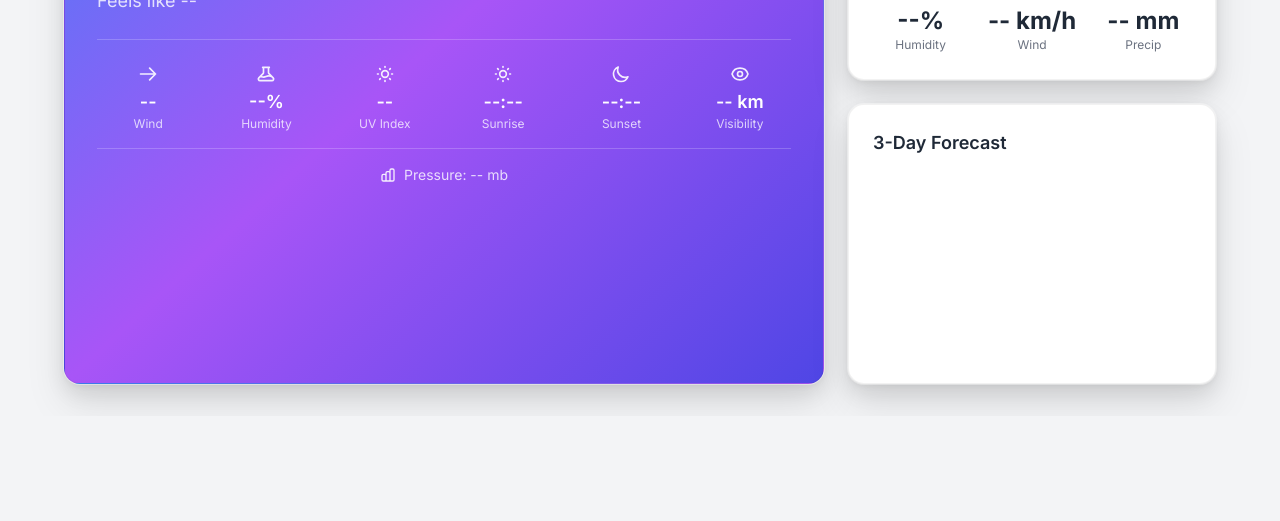
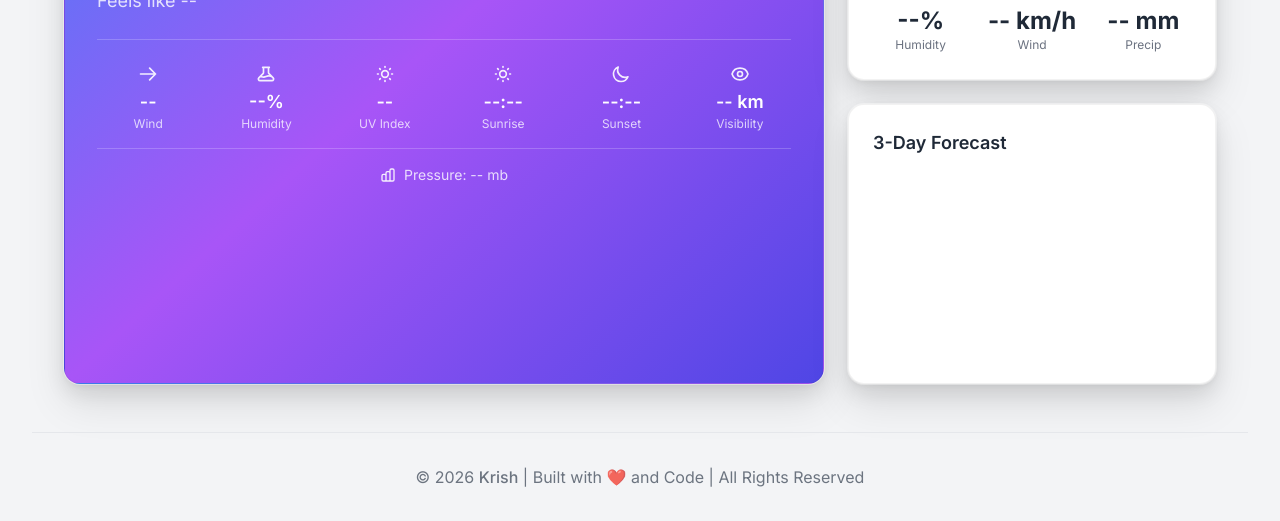
Before and after one commit to codexxxx07/Weather_App, a website: page index.html in a window 1280 px wide. Shown: the part 453-974 px from the top of the page. Before the commit the page ends 869 px from the top, so only its background shows below. Drawn offline with Linux system fonts and the light colour scheme; no server answers.

Commit message:
Added Footer Section

```diff
--- a/index.html
+++ b/index.html
@@ -9,9 +9,11 @@
     <link rel="preconnect" href="https://fonts.gstatic.com" crossorigin>
     <link href="https://fonts.googleapis.com/css2?family=Inter:wght@300;400;500;600;700&display=swap" rel="stylesheet">
 </head>
-<body class="min-h-screen p-4 md:p-8">
-    <!-- Skeleton Loading Screen -->
-    <div id="skeletonLoader" class="max-w-6xl mx-auto p-4 md:p-8 transition-opacity duration-500 ease-out">
+<body class="min-h-screen p-4 md:p-8 flex flex-col">
+    <!-- Main Container -->
+    <div class="flex-1">
+        <!-- Skeleton Loading Screen -->
+        <div id="skeletonLoader" class="max-w-6xl mx-auto p-4 md:p-8 transition-opacity duration-500 ease-out">
         <!-- Skeleton Header -->
         <div class="sticky top-4 z-50 mb-6">
             <div class="bg-gray-300 dark:bg-slate-800 rounded-2xl shadow-lg overflow-hidden animate-pulse">
@@ -393,6 +395,14 @@
             </div>
         </div>
     </div>
+    </div>
+
+    <!-- Footer -->
+    <footer class="mt-8 md:mt-12 pt-6 md:pt-8 border-t border-gray-200 dark:border-slate-800 text-center">
+        <p class="text-sm md:text-base text-gray-600 dark:text-gray-400 opacity-80">
+            © 2026 <span class="font-medium hover:text-blue-500 dark:hover:text-blue-400 transition-colors duration-250 cursor-default">Krish</span> | Built with ❤️ and Code | All Rights Reserved
+        </p>
+    </footer>
 
     <script src="script.js"></script>
 </body>
```
Also changed, not shown: dist/output.css.
